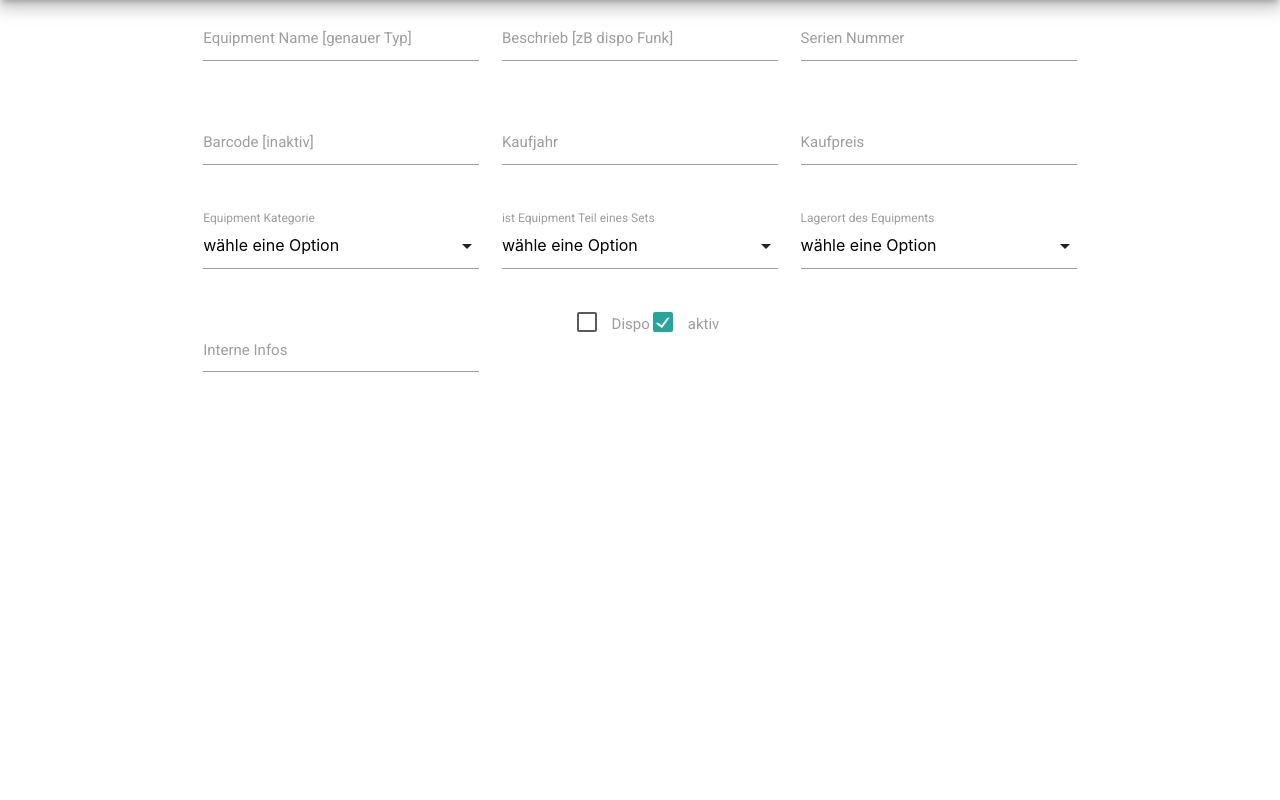
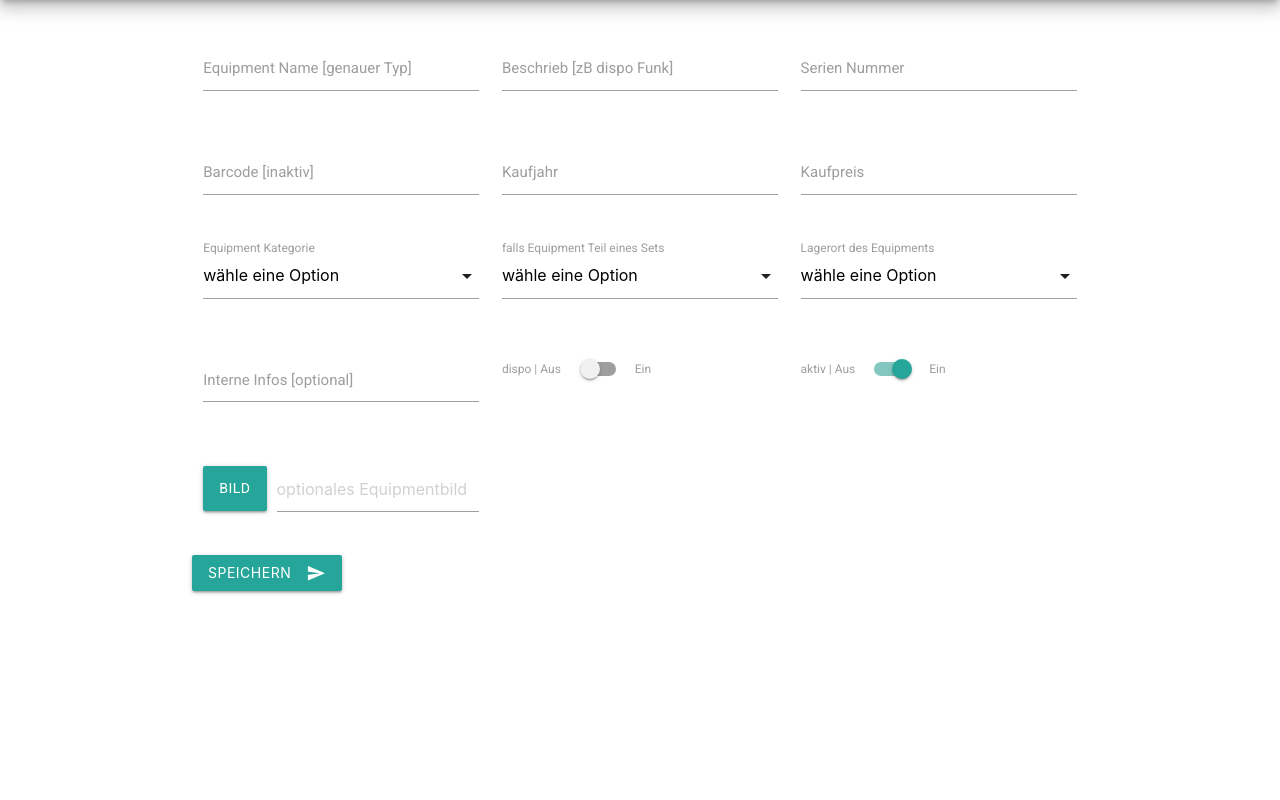
Before and after one commit to hadoken79/equipment_dispo, a PHP site: page /equipment.php in a window 1280 px wide. Shown: the part 52-852 px from the top of the page. Run offline with PHP 8.4, Linux system fonts and the light colour scheme; a stand-in replaces the project's code that opens the database connection.

Commit message:
Equipment-formular fertig gestaltet

```diff
--- a/equipment.php
+++ b/equipment.php
@@ -1,42 +1,44 @@
 <?php
-/*created by lp - 27.07.2019*/
+/*created by lp - 31.08.2019*/
 require_once('./base/header.php');
 ?>
 
 <main>
     <div class="container">
-        <form action="">
+        <form id="lp-form" action="">
             <div class="row">
                 <div class="input-field col s12 m4">
-                    <input id="name" type="text" class="validate">
+                    <input type="hidden" name="equipment_id" value="NULL">
+                    <input id="name" type="text" maxlength="25">
                     <label for="name">Equipment Name [genauer Typ]</label>
                 </div>
                 <div class="input-field col s12 m4">
-                    <input id="beschrieb" type="text" class="validate">
+                    <input id="beschrieb" type="text" maxlength="40">
                     <label for="beschrieb">Beschrieb [zB dispo Funk]</label>
                 </div>
                 <div class="input-field col s12 m4">
-                    <input id="serie" type="text" class="validate">
+                    <input id="serie" type="text" maxlength="100">
                     <label for="serie">Serien Nummer</label>
                 </div>
             </div>
             <div class="row">
                 <div class="input-field col s12 m4">
-                    <input id="disabled" type="text" class="validate">
+                    <input id="disabled" type="text" maxlength="100">
                     <label for="barcode">Barcode [inaktiv]</label>
                 </div>
                 <div class="input-field col s12 m4">
-                    <input id="kaufjahr" type="number" class="validate">
+                    <!--Google Chrome übernimmt das html5 maxlenght attr. nicht bei number. desshalb js-->
+                    <input id="kaufjahr" type="number" oninput="javascript: if (this.value.length > this.maxLength) this.value = this.value.slice(0, this.maxLength);" maxlength="4">
                     <label for="kaufjahr">Kaufjahr</label>
                 </div>
                 <div class="input-field col s12 m4">
-                    <input id="kaufpreis" type="number" class="validate">
+                    <input id="kaufpreis" type="number" oninput="javascript: if (this.value.length > this.maxLength) this.value = this.value.slice(0, this.maxLength);" maxlength="10">
                     <label for="kaufpreis">Kaufpreis</label>
                 </div>
             </div>
             <div class="row">
                 <div class="input-field col s12 m4">
-                    <select id='katpicker'>
+                    <select id='katpicker' onchange="katchanged(this.value)">
                         <option value="" disabled selected>wähle eine Option</option>
                         <option value="1">Option 1</option>
                         <option value="2">Option 2</option>
@@ -51,7 +53,7 @@ require_once('./base/header.php');
                         <option value="2">Option 2</option>
                         <option value="3">Option 3</option>
                     </select>
-                    <label>ist Equipment Teil eines Sets</label>
+                    <label>falls Equipment Teil eines Sets</label>
                 </div>
                 <div class="input-field col s12 m4">
                     <select>
@@ -65,23 +67,44 @@ require_once('./base/header.php');
             </div>
             <div class="row">
                 <div class="input-field col s12 m4">
-                    <textarea id="info" class="materialize-textarea"></textarea>
-                    <label for="info">Interne Infos</label>
+                    <textarea id="notiz" class="materialize-textarea" maxlength="255"></textarea>
+                    <label for="notiz">Interne Infos [optional]</label>
                 </div>
-                <div class="col s12 m4 offset-m1">
+                <div id="lp-switch" class="switch col s12 m4">
                     <label>
-                        <input type="checkbox" class="filled-in" />
-                        <span>Dispo</span>
+                        dispo | Aus
+                        <input id="indispo" type="checkbox">
+                        <span class="lever"></span>
+                        Ein
                     </label>
+                </div>
+                <div id="lp-switch" class="switch col s12 m4">
                     <label>
-                        <input type="checkbox" class="filled-in" checked="checked" />
-                        <span>aktiv</span>
+                        aktiv | Aus
+                        <input id="aktiv" type="checkbox" checked="checked">
+                        <span class="lever"></span>
+                        Ein
                     </label>
                 </div>
             </div>
-
-
-        </form>
+            <div class="row">
+                <div class="file-field input-field col s12 m4">
+                    <div class="btn">
+                        <span>Bild</span>
+                        <input type="file">
+                    </div>
+                    <div class="file-path-wrapper">
+                        <input class="file-path validate" type="text" placeholder="optionales Equipmentbild">
+                    </div>
+                </div>
+            </div>
+            <div class="row">
+                <button class="btn waves-effect waves-light" type="submit" name="action">Speichern
+                    <i class="material-icons right">send</i>
+                </button>
+            </div>
+    </div>
+    </form>
     </div>
 
 </main>
@@ -92,11 +115,7 @@ require_once('./base/header.php');
         const options = {};
         const elems = document.querySelectorAll('select');
         const instances = M.FormSelect.init(elems, options);
-
-        //const katpicker = M.FormSelect.getInstance(instances[0]);
-        //katpicker.getSelectedValues();
-        //console.log(instances);
-        console.log(instances[0].getSelectedValues());
+        //console.log(instances[0].getSelectedValues());
     });
 </script>
 
--- a/lib/css/custom.css
+++ b/lib/css/custom.css
@@ -13,6 +13,11 @@ main{
     top: 0;
     background: white;
     padding-top: 1.5em;
+}
+
+#lp-katfilter{
+    /*braucht styling da nicht materialize, sondern browser default*/
+    border-bottom: 1px solid grey;
 }
 
 header{
@@ -46,3 +51,8 @@ h5{
 #inaktiv{
     display: none;
 }
+#lp-switch{
+    padding-top: 1em;
+}#lp-form{
+    padding-top: 2em;
+}
```
Also changed, not shown: index.php (+15 -13 lines), lib/js/app.js.
